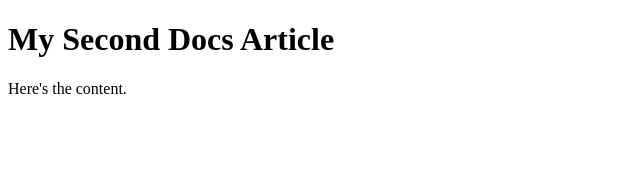
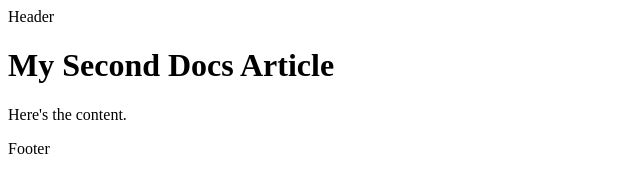
Before and after one commit to toddmoy/docs-beta, a Gatsby site: page /article-2 in a window 1280 px wide. Shown: the whole page, without its empty margins (0-640 px from the left). Built offline with nearby package versions, Linux system fonts and the light colour scheme; Gatsby itself is replaced by a stand-in of ours.

Commit message:
Add Header and Footer.

```diff
--- a/src/templates/basic-article.js
+++ b/src/templates/basic-article.js
@@ -1,5 +1,7 @@
 import React from 'react'
 import Helmet from 'react-helmet'
+import Header from '../components/Header'
+import Footer from '../components/Footer'
 
 export default function Template ({data}) {
   const { markdownRemark: post } = data
@@ -7,10 +9,12 @@ export default function Template ({data}) {
   return (
     <div>
       <Helmet title={ `${post.frontmatter.title} - SendGrid` } />
+      <Header />
       <div>
         <h1>{post.frontmatter.title}</h1>
         <div dangerouslySetInnerHTML={{ __html: post.html }} />
       </div>
+      <Footer />
     </div>
   )
 }
```
